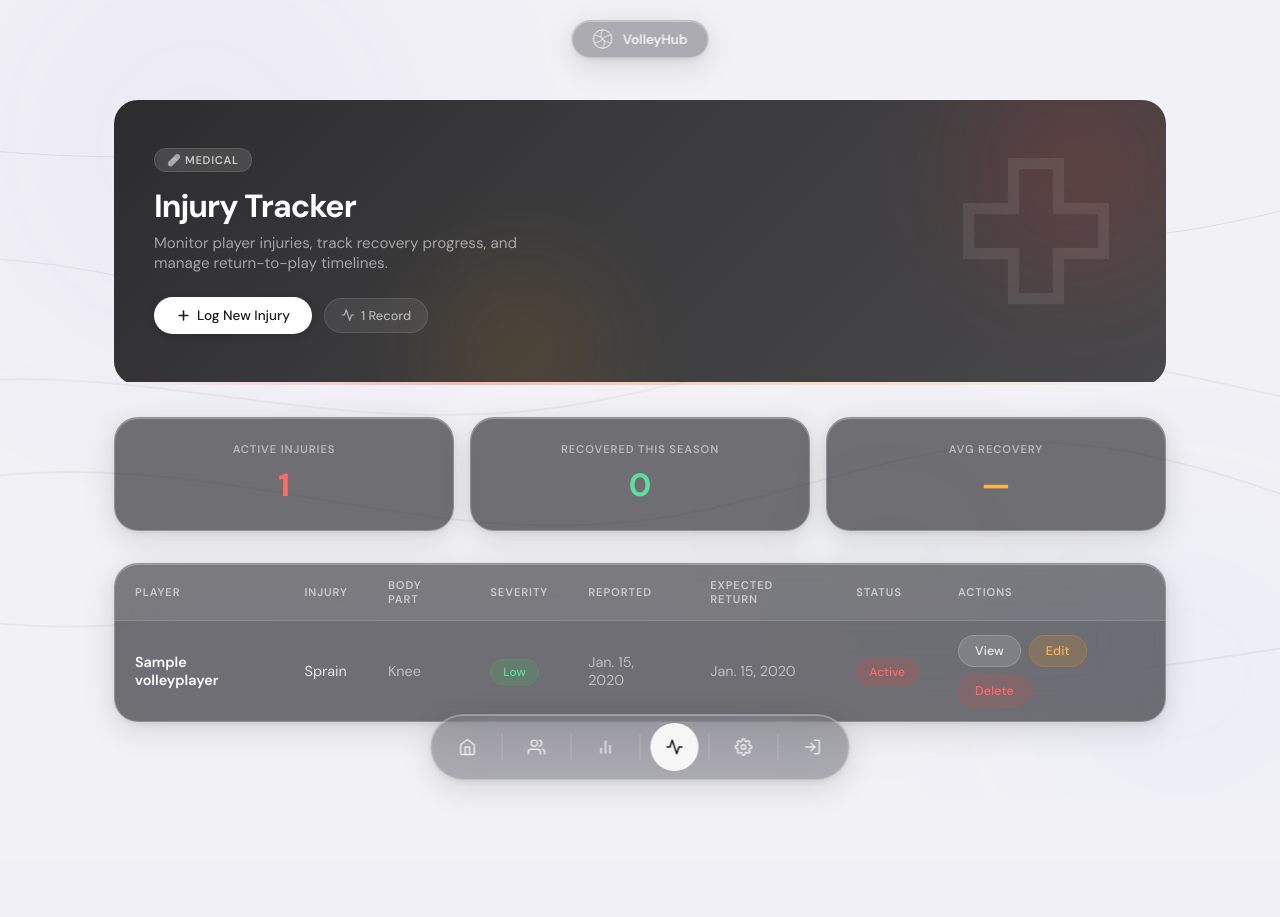
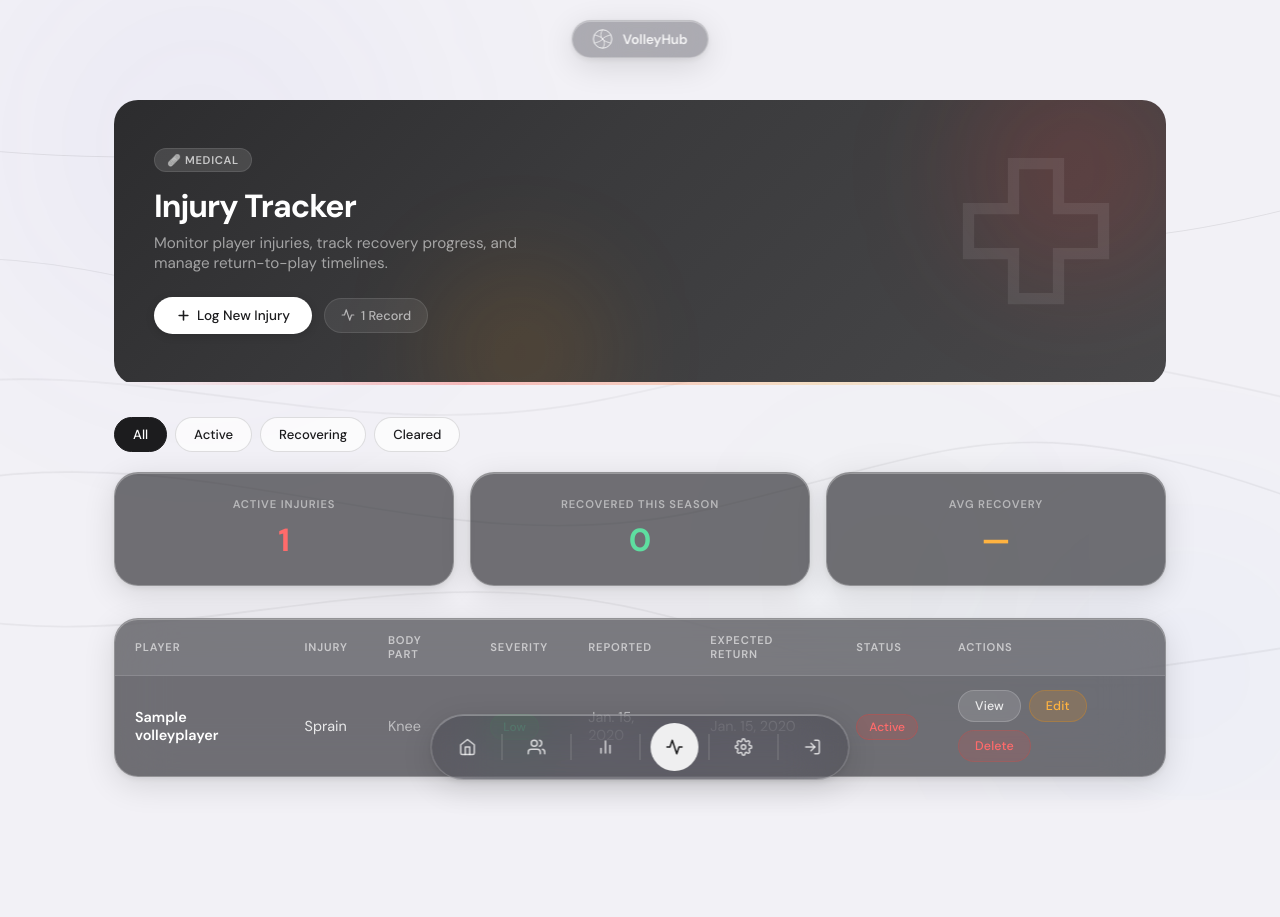
Before and after one commit to OhoBEiD/EECE430Sp25-26Group13, a Django app: page /injuries/ in a window 1280 px wide. Before the commit the page ends 791 px from the top, so only its background shows below. Run offline with Django 5.2, Linux system fonts and the light colour scheme; tables that the repository leaves empty hold one stand-in row (values such as "Sample post").

Commit message:
feat(injuries): filter injury list by status (#4) (#28)
Adds All / Active / Recovering / Cleared pill tabs at the top of the
injury list. Invalid `status=` query params are ignored.

Closes #4

```diff
--- a/injuries/views.py
+++ b/injuries/views.py
@@ -8,13 +8,16 @@ from .models import Injury
 from .forms import InjuryForm
 
 
+INJURY_STATUS_CHOICES = ['Active', 'Recovering', 'Cleared']
+
+
 def injury_list(request):
-    injuries = Injury.objects.select_related('player').all()
-    active_count = injuries.filter(status='Active').count()
-    recovered_count = injuries.filter(status='Cleared').count()
+    all_injuries = Injury.objects.select_related('player').all()
+    active_count = all_injuries.filter(status='Active').count()
+    recovered_count = all_injuries.filter(status='Cleared').count()
 
     # Average recovery days for cleared injuries that have both dates
-    cleared_with_dates = injuries.filter(
+    cleared_with_dates = all_injuries.filter(
         status='Cleared',
         expected_return__isnull=False,
     )
@@ -30,11 +33,20 @@ def injury_list(request):
     else:
         avg_recovery = None
 
+    status = request.GET.get('status', '').strip()
+    if status in INJURY_STATUS_CHOICES:
+        injuries = all_injuries.filter(status=status)
+    else:
+        injuries = all_injuries
+        status = ''
+
     return render(request, 'injuries/injury_list.html', {
         'injuries': injuries,
         'active_count': active_count,
         'recovered_count': recovered_count,
         'avg_recovery': avg_recovery,
+        'status': status,
+        'status_choices': INJURY_STATUS_CHOICES,
     })
 
 
--- a/templates/injuries/injury_list.html
+++ b/templates/injuries/injury_list.html
@@ -140,6 +140,50 @@
     "></div>
 </div>
 
+<!-- Status filter tabs -->
+<div style="display: flex; gap: 8px; flex-wrap: wrap; margin-bottom: 20px;">
+    <a href="{% url 'injury_list' %}" style="
+        padding: 8px 18px;
+        border-radius: 100px;
+        font-size: 0.82rem;
+        font-weight: 500;
+        text-decoration: none;
+        transition: all 0.2s ease;
+        {% if not status %}
+        background: var(--text-primary);
+        color: #fff;
+        border: 1px solid var(--text-primary);
+        {% else %}
+        background: rgba(255, 255, 255, 0.7);
+        color: var(--text-primary);
+        border: 1px solid var(--glass-border-strong);
+        {% endif %}
+    ">All</a>
+    {% for choice in status_choices %}
+    <a href="?status={{ choice }}" style="
+        padding: 8px 18px;
+        border-radius: 100px;
+        font-size: 0.82rem;
+        font-weight: 500;
+        text-decoration: none;
+        transition: all 0.2s ease;
+        {% if status == choice %}
+            {% if choice == 'Active' %}
+            background: rgba(255, 59, 48, 0.18); color: #d93025; border: 1px solid rgba(255, 59, 48, 0.35);
+            {% elif choice == 'Recovering' %}
+            background: rgba(255, 149, 0, 0.18); color: #b35a00; border: 1px solid rgba(255, 149, 0, 0.35);
+            {% else %}
+            background: rgba(52, 199, 89, 0.18); color: #2f7d3a; border: 1px solid rgba(52, 199, 89, 0.35);
+            {% endif %}
+        {% else %}
+            background: rgba(255, 255, 255, 0.7);
+            color: var(--text-primary);
+            border: 1px solid var(--glass-border-strong);
+        {% endif %}
+    ">{{ choice }}</a>
+    {% endfor %}
+</div>
+
 <!-- Summary Stats Bar -->
 <div style="
     display: grid;
```
